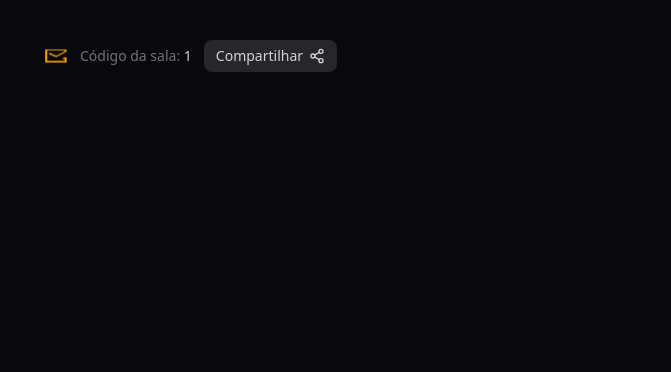
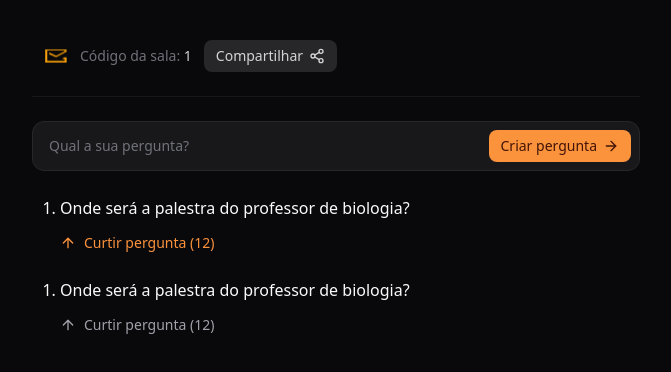
Before and after one commit to ian-roland/AskerGO, a React (Vite) app in the folder Frontend/vite-project/vite-project/: page /room/1 in a window 1280 px wide. Shown: the top 372 px of the page, without its empty margins (304-975 px from the left). Built offline with nearby package versions, Linux system fonts and the light colour scheme.

Commit message:
added the questions function box (answered and not answered)

```diff
--- a/Frontend/vite-project/vite-project/src/pages/room.tsx
+++ b/Frontend/vite-project/vite-project/src/pages/room.tsx
@@ -1,7 +1,7 @@
 import { useParams } from "react-router-dom"
 
 import askerLogo from '../assets/askergo-logo.svg'
-import { Share2 } from "lucide-react"
+import { ArrowRight, ArrowUp, Share2 } from "lucide-react"
 
 export function Room() {
     const { roomId } = useParams()
@@ -17,12 +17,60 @@
 
                 <button
                         type="submit"
-                        className="bg-zinc-800 text-zinc-300 px-3 py-1.5 gap-1.5 flex items-center rounded-lg font-medium text-sm hover:bg-orange-500 transition-colors">
+                        className="bg-zinc-800 text-zinc-300 px-3 py-1.5 gap-1.5 flex items-center rounded-lg font-medium text-sm hover:bg-zinc-700 transition-colors">
                         Compartilhar <Share2 className="size-4" />
 
                     </button>
             </div>
 
+            <div className="h-px w-full bg-zinc-900"/>
+
+            <form className="flex items-center gap-2 bg-zinc-900 p-2 rounded-xl border
+                 border-zinc-800 ring-orange-400 ring-offset-2 ring-offset-zinc-950 focus-within:ring-1">
+                    <input
+                        type="text"
+                        name="theme"
+                        placeholder="Qual a sua pergunta?"
+                        autoComplete="off"
+                        className="flex-1 text-sm bg-transparent mx-2 outline-none text-zinc-100 placeholder:text-zinc-500"
+
+                    />
+
+                    <button
+                        type="submit"
+                        className="bg-orange-400 text-orange-950 px-3 py-1.5 gap-1.5 flex items-center rounded-lg font-medium text-sm hover:bg-orange-500 transition-colors">
+                        Criar pergunta <ArrowRight className="size-4" />
+
+                    </button>
+
+                </form>
+
+                <ol className="list-decimal list-outside px-3 space-y-8">
+                    <li className="ml-4 leading-relaxed tet-zinc-100">
+
+                        Onde será a palestra do professor de biologia?
+
+                        <button type="button" className="mt-3 flex items-center gap-2 text-orange-400 text-sm font-medium hover:text-orange-500">
+                        <ArrowUp className="size-4"/>Curtir pergunta (12)
+                        </button>
+
+                    </li>
+
+                </ol>
+
+                <ol className="list-decimal list-outside px-3 space-y-8">
+                    <li className="ml-4 leading-relaxed tet-zinc-100">
+
+                        Onde será a palestra do professor de biologia?
+
+                        <button type="button" className="mt-3 flex items-center gap-2 text-zinc-400 text-sm font-medium hover:text-zinc-300">
+                        <ArrowUp className="size-4"/>Curtir pergunta (12)
+                        </button>
+
+                    </li>
+
+                </ol>
+
         </div>
 
     )
```
